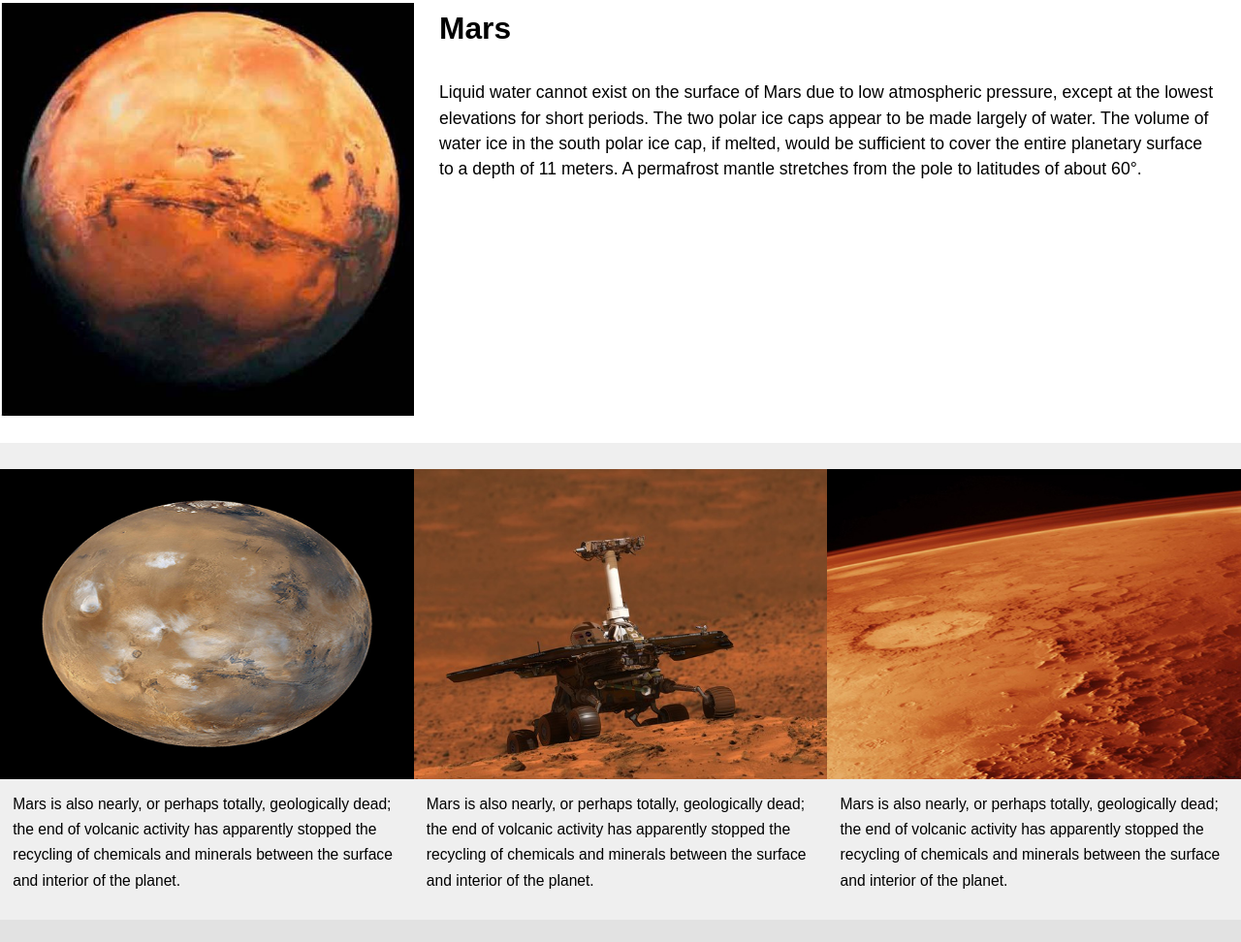
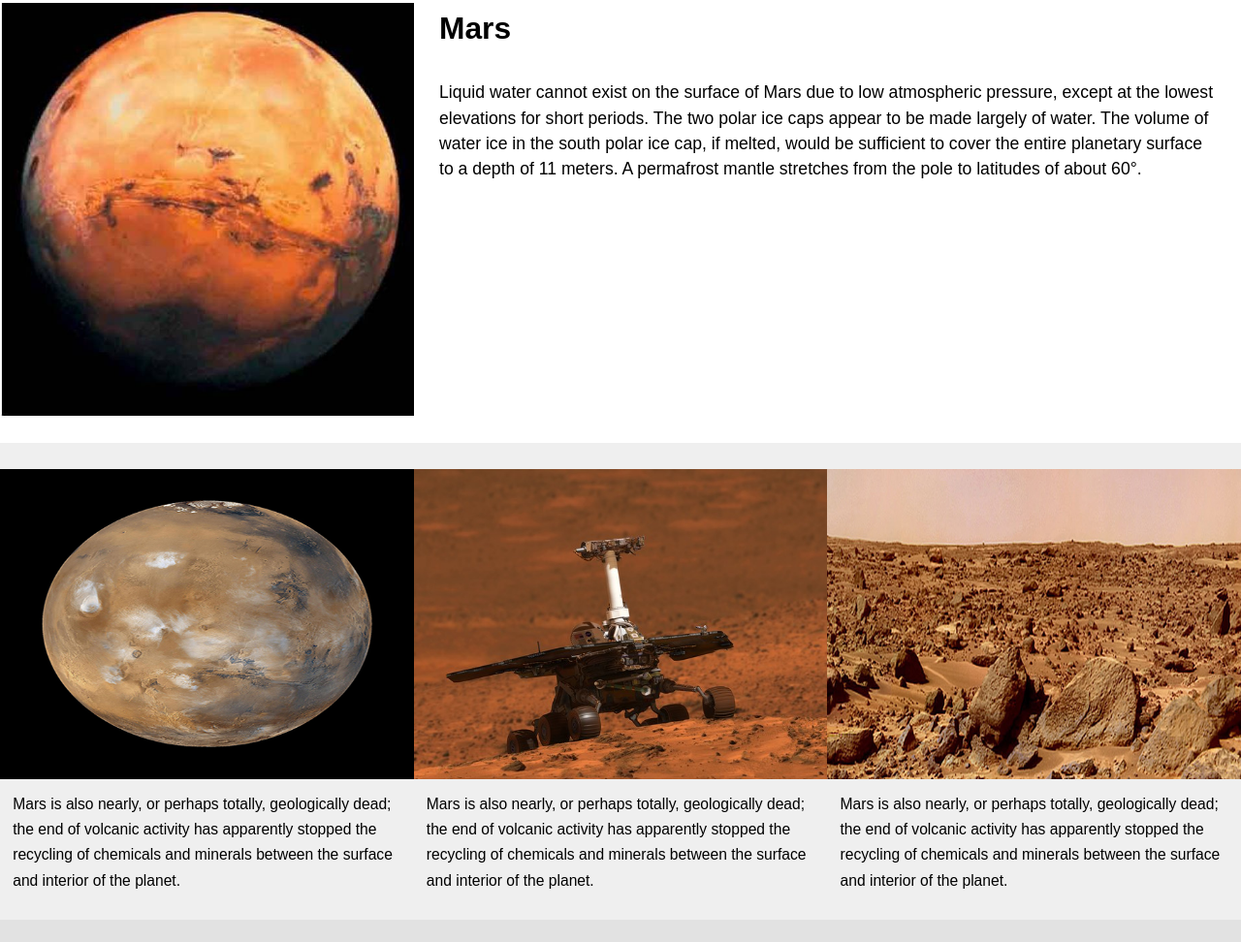
Before and after one commit to malo0140/dsn1675-planet-website, a plain HTML site: page index.html in a window 1280 px wide. Shown: the part 208-1180 px from the top of the page at 97% size. Drawn offline with Linux system fonts and the light colour scheme.

Commit message:
image change

```diff
--- a/index.html
+++ b/index.html
@@ -60,7 +60,7 @@
     </div>
     <div class="unit unit-xs-1 unit-s-1-2 unit-m-1-3">
       <figure>
-        <img class="img-flex push-1-2" src="images/mars_atmosphere.jpg" alt="Image of the surface of Mars">
+        <img class="img-flex push-1-2" src="images/mars_treain.jpg" alt="Image of the surface of Mars">
         <figcaption class="milli gutter-1-2">Mars is also nearly, or perhaps totally, geologically dead; the end of volcanic activity has apparently stopped the recycling of chemicals and minerals between the surface and interior of the planet.</figcaption>
       </figure>
     </div>
```
Also changed, not shown: images/Mars_atmosphere.jpg (deleted), images/mars_treain.jpg (added).
